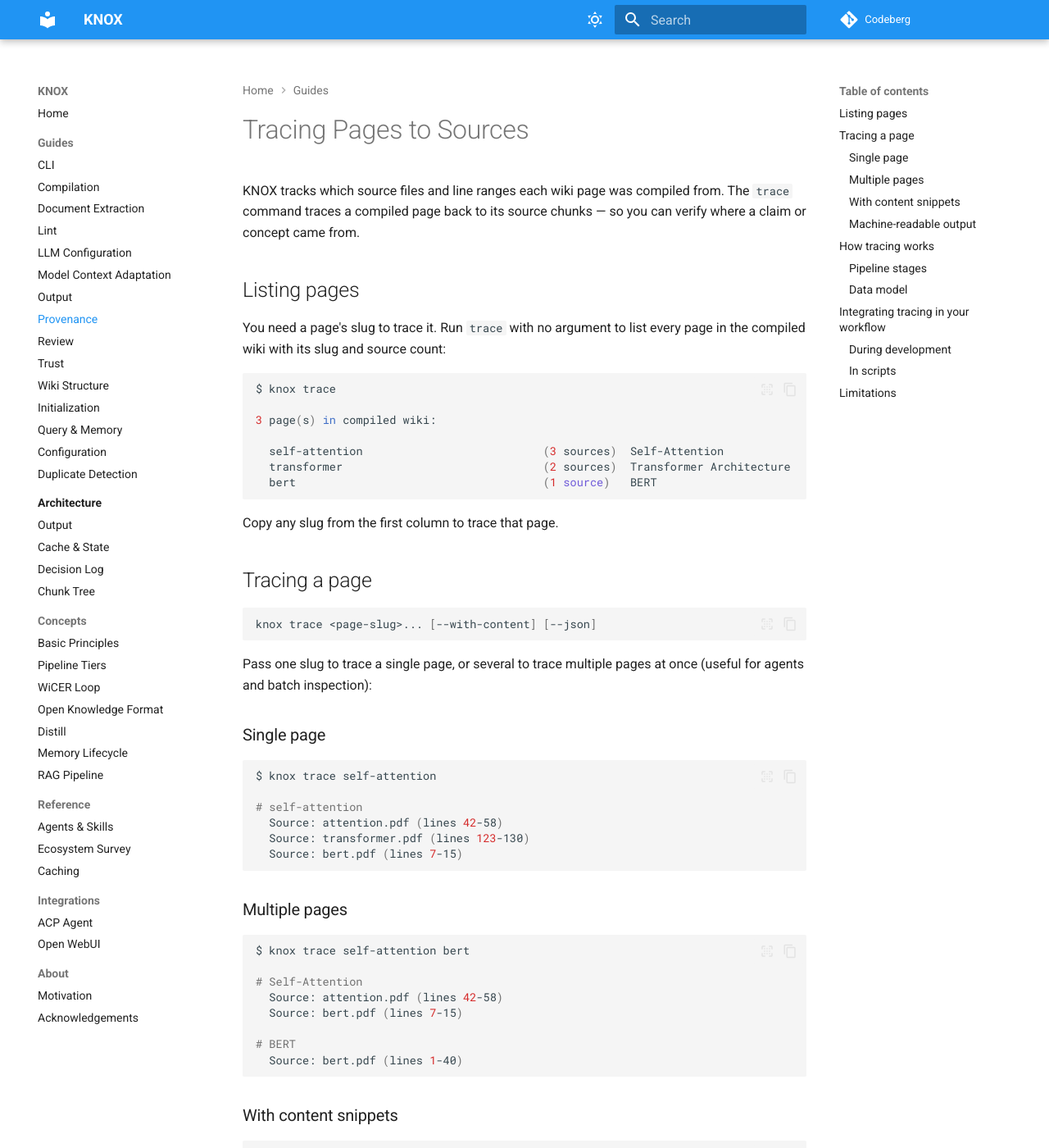
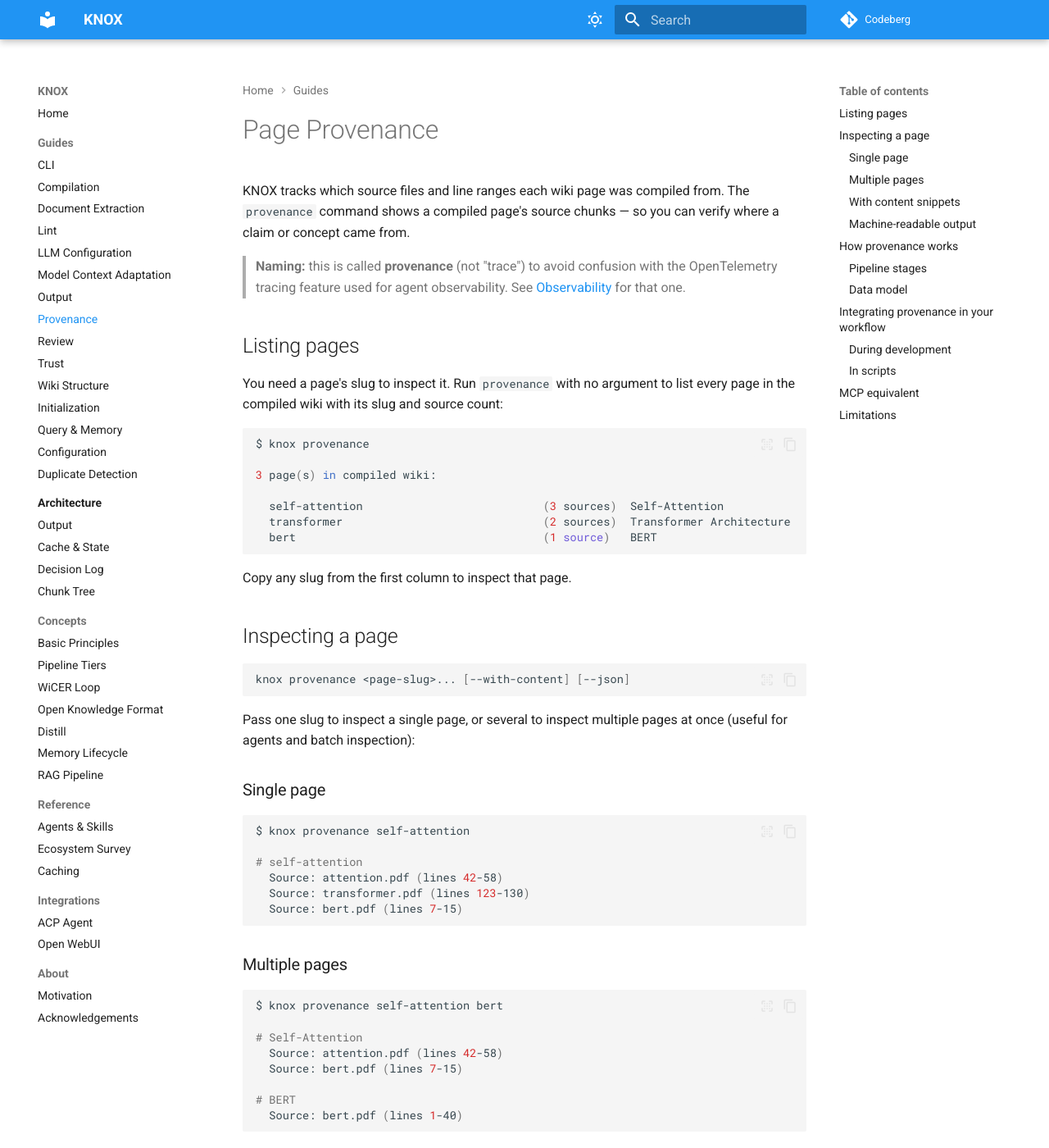
Before and after one commit to jr2804/kompend, an MkDocs documentation site: the page built from docs/guides/provenance.md, in a window 1280 px wide and 1400 px high. Shown: the whole window at 82% size. Built offline with MkDocs 1.6.1 and Material for MkDocs 9.7.7, drawn with Linux system fonts in a browser that asks for light colours; some of the changed text lies outside the part shown.

Commit message:
📝 docs: finish trace→provenance rename (provenance guide, cross-links, index)

````diff
--- a/docs/guides/provenance.md
+++ b/docs/guides/provenance.md
@@ -1,16 +1,20 @@
-# Tracing Pages to Sources
+# Page Provenance
 
 KNOX tracks which source files and line ranges each wiki page was compiled from.
-The `trace` command traces a compiled page back to its source chunks — so you
-can verify where a claim or concept came from.
+The `provenance` command shows a compiled page's source chunks — so you can
+verify where a claim or concept came from.
+
+> **Naming:** this is called **provenance** (not "trace") to avoid confusion
+> with the OpenTelemetry tracing feature used for agent observability.
+> See [Observability](observability.md) for that one.
 
 ## Listing pages
 
-You need a page's slug to trace it. Run `trace` with no argument to list every
-page in the compiled wiki with its slug and source count:
+You need a page's slug to inspect it. Run `provenance` with no argument to list
+every page in the compiled wiki with its slug and source count:
 
 ```bash
-$ knox trace
+$ knox provenance
 
 3 page(s) in compiled wiki:
 
@@ -19,21 +23,21 @@
   bert                                     (1 source)   BERT
 ```
 
-Copy any slug from the first column to trace that page.
+Copy any slug from the first column to inspect that page.
 
-## Tracing a page
+## Inspecting a page
 
 ```bash
-knox trace <page-slug>... [--with-content] [--json]
+knox provenance <page-slug>... [--with-content] [--json]
 ```
 
-Pass one slug to trace a single page, or several to trace multiple pages
+Pass one slug to inspect a single page, or several to inspect multiple pages
 at once (useful for agents and batch inspection):
 
 ### Single page
 
 ```bash
-$ knox trace self-attention
+$ knox provenance self-attention
 
 # self-attention
   Source: attention.pdf (lines 42-58)
@@ -44,7 +48,7 @@
 ### Multiple pages
 
 ```bash
-$ knox trace self-attention bert
+$ knox provenance self-attention bert
 
 # Self-Attention
   Source: attention.pdf (lines 42-58)
@@ -57,7 +61,7 @@
 ### With content snippets
 
 ```bash
-$ knox trace self-attention --with-content
+$ knox provenance self-attention --with-content
 
 # self-attention
   Source: attention.pdf (lines 42-58)
@@ -69,7 +73,7 @@
 ### Machine-readable output
 
 ```bash
-$ knox trace self-attention --json
+$ knox provenance self-attention --json
 {
   "page": "Self-Attention",
   "slug": "self-attention",
@@ -83,9 +87,9 @@
 With multiple slugs, `--json` returns an **array** of objects (one per
 slug); with a single slug it returns a single object for easier parsing.
 
-## How tracing works
+## How provenance works
 
-Trace data comes from `SourceChunk` references tracked during compilation.
+Provenance data comes from `SourceChunk` references tracked during compilation.
 When a chunker splits a document, each chunk carries an ID like:
 
 ```text
@@ -111,7 +115,7 @@
     # ["attention.pdf:42-58", "transformer.pdf:123-130"]
 ```
 
-## Integrating tracing in your workflow
+## Integrating provenance in your workflow
 
 ### During development
 
@@ -119,9 +123,9 @@
 # Compile with provenance tracking
 knox compile docs/ --provenance
 
-# List pages, then trace any one
-knox trace
-knox trace transformer
+# List pages, then inspect any one
+knox provenance
+knox provenance transformer
 ```
 
 ### In scripts
@@ -138,11 +142,20 @@
         print(f"Sources: {', '.join(node.source_chunks or [])}")
 ```
 
+## MCP equivalent
+
+The same functionality is exposed via the MCP tool `provenance` (not `trace`)
+with the same arguments:
+
+```text
+provenance(wiki_dir=None, page_slugs=[...], with_content=False, json_output=False)
+```
+
 ## Limitations
 
-- Tracing is only as granular as chunking allows. Without line-number
+- Provenance is only as granular as chunking allows. Without line-number
   tracking (Q16, future), chunk IDs may point to whole-file ranges.
 - The `--provenance` flag must be passed to `compile` — it is off by default
   to reduce metadata size.
 - External parser output (JSON protocol) must include the `source` field for
-  tracing to work.
+  provenance to work.
````
Also changed, not shown: docs/guides/observability.md (+3 -0 lines), docs/index.md (+1 -1 lines).
